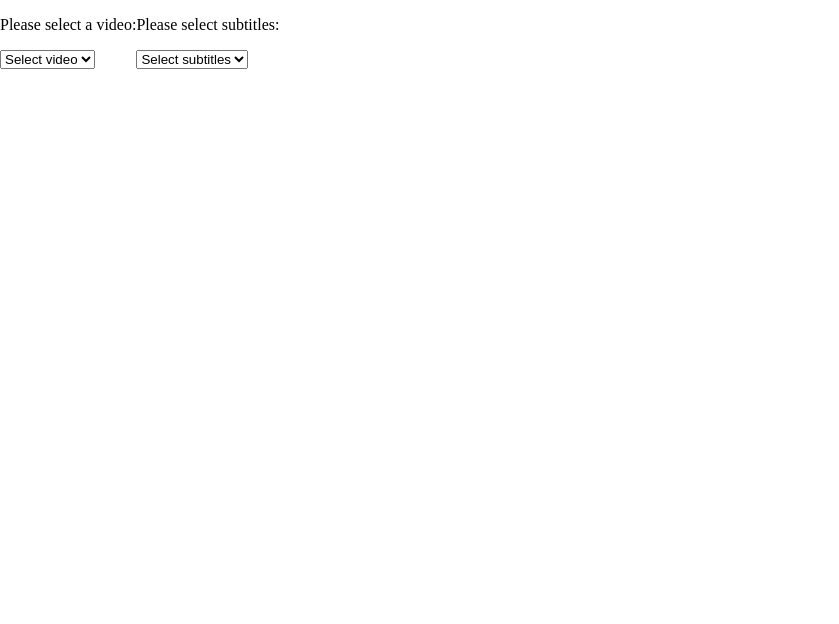
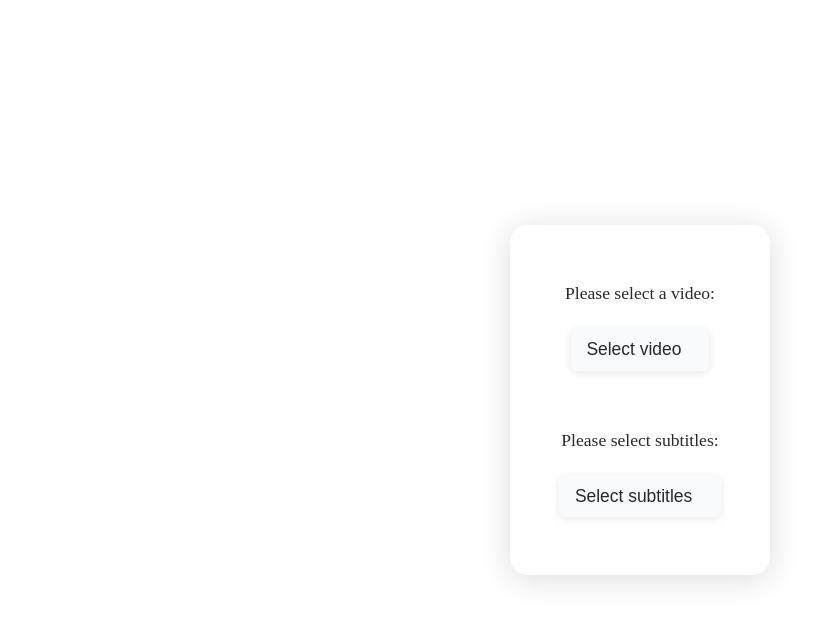
Before and after one commit to baalimago/kinoview, a plain HTML site: page cmd/serve/frontend/index.html in a window 1280 px wide. Shown: the whole page, without its empty margins (0-839 px from the left). Drawn offline with Linux system fonts and the light colour scheme; no server answers.

Commit message:
fix: Upgraded css to increase accessibilty slightly

```diff
--- a/cmd/serve/frontend/style.css
+++ b/cmd/serve/frontend/style.css
@@ -4,6 +4,8 @@ body {
   height: 100%;
   display: flex;
   flex-direction: column;
+  align-items: center;
+  justify-content: center;
   padding: 0;
   margin: 0;
 }
@@ -19,18 +21,45 @@ body {
 
 #selection-wrapper {
   display: flex;
-  position: relative;
+  flex-direction: column;
+  align-items: center;
+  justify-content: center;
+  gap: 1.5em;
+  width: fit-content;
+  margin: 1em;
+  background: rgba(255, 255, 255, 0.92);
+  border-radius: 18px;
+  box-shadow: 0 4px 32px rgba(0, 0, 0, 0.14);
+  padding: 2.5em 2em;
 }
 
-@keyframes spin360 {
-  from {
-    transform: rotate(0deg);
-  }
-  to {
-    transform: rotate(360deg);
-  }
+#selection-wrapper p {
+  font-size: 1.1em;
+  color: #292929;
+  margin-bottom: 0.4em;
+  text-align: center;
 }
 
-.mediaSelector:active {
-  animation: spin360 0.4s linear;
+#selection-wrapper select {
+  font-size: 1.09em;
+  padding: 0.64em 1.6em 0.64em 0.9em;
+  border: none;
+  border-radius: 6px;
+  box-shadow: 0 2px 10px rgba(0, 0, 0, 0.09);
+  background: #f8fafc;
+  color: #292929;
+  appearance: none;
+  outline: none;
+  margin: 1em;
+  transition: box-shadow 0.2s;
 }
+
+#selection-wrapper select:focus {
+  box-shadow: 0 0 0 2px #768cff33;
+  background: #fff;
+}
+
+#selection-wrapper option {
+  background: #fff;
+  color: #222;
+}
```
